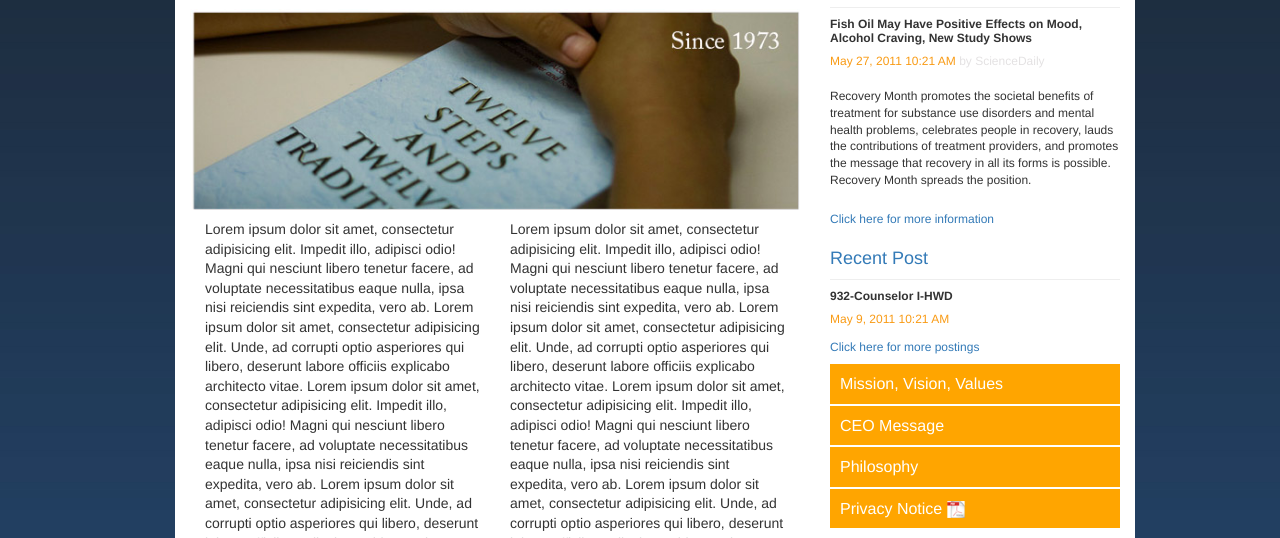
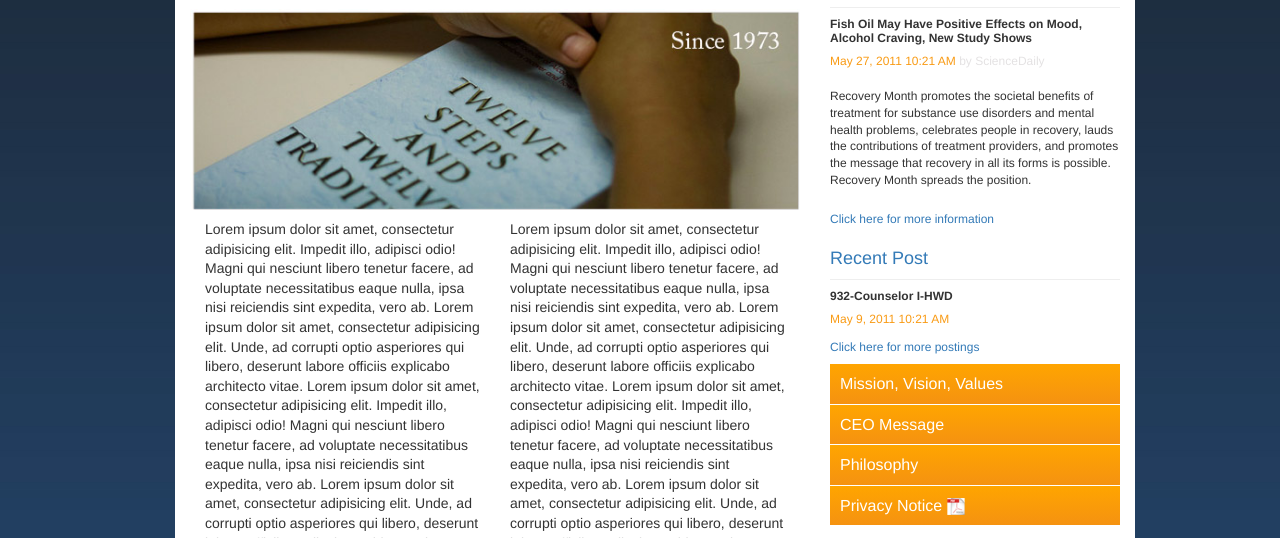
Before and after one commit to thomashorta31/bhs-workflow-experiment-1, a website: page about_us.html in a window 1280 px wide. Shown: the part 262-800 px from the top of the page. Drawn offline with nearby package versions, Linux system fonts and the light colour scheme; files whose address does not match are found by name.

Commit message:
Add linear css gradient to side-nav buttons and decreased bottom margin on side-nav buttons

```diff
--- a/css/style.css
+++ b/css/style.css
@@ -155,9 +155,13 @@ ul.side-nav {
 }
 
 ul.side-nav li {
-    background-color: orange;
+    background: orange; /* For browsers that do not support gradients */
+    background: -webkit-linear-gradient(orange, #f59211); /* For Safari 5.1 to 6.0 */
+    background: -o-linear-gradient(orange, #f59211); /* For Opera 11.1 to 12.0 */
+    background: -moz-linear-gradient(orange, #f59211); /* For Firefox 3.6 to 15 */
+    background: linear-gradient(orange, #f59211); /* Standard syntax (must be last) */
     padding: 10px;
-    margin-bottom: 2px;
+    margin-bottom: 1px;
 }
 
 ul.side-nav li a {
```
